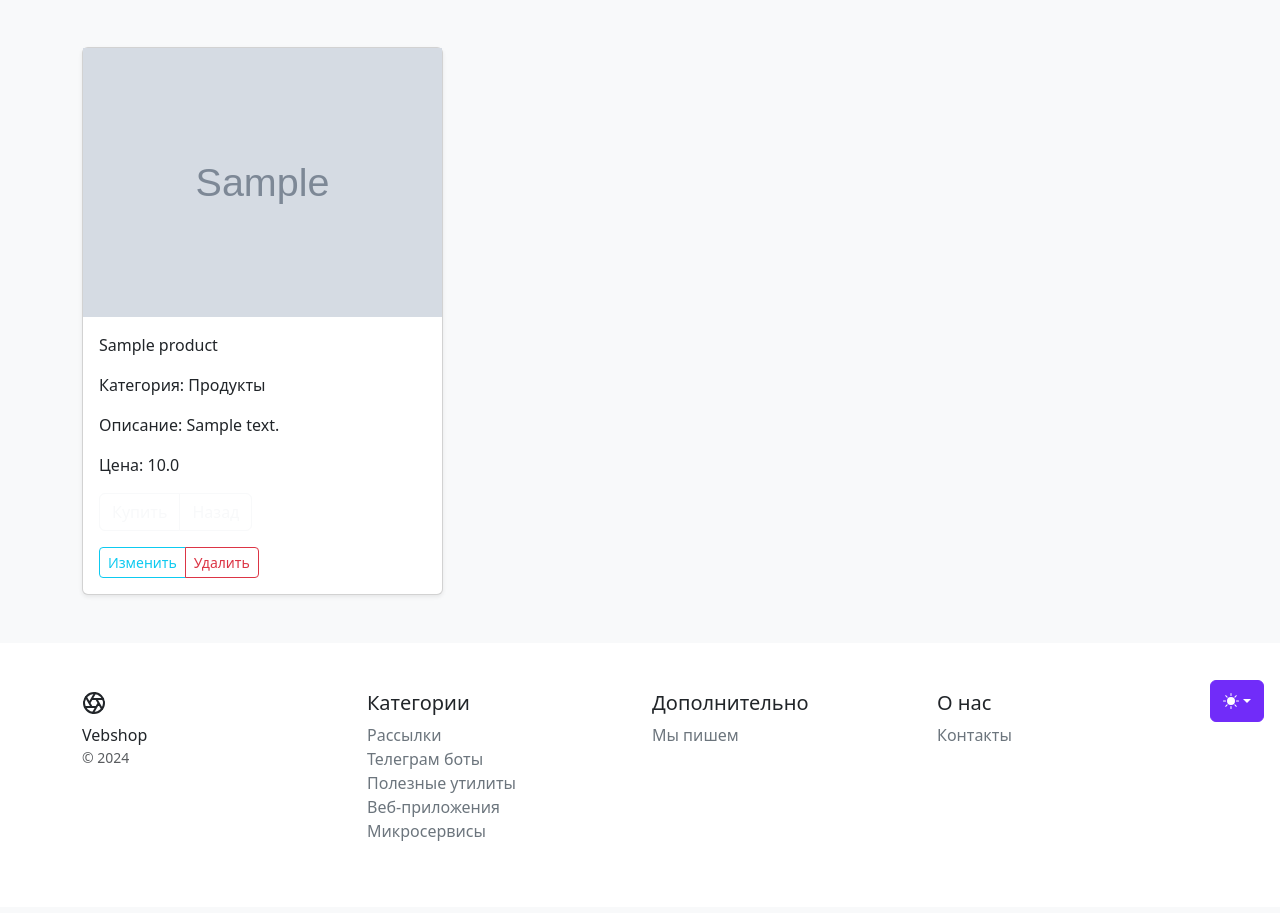
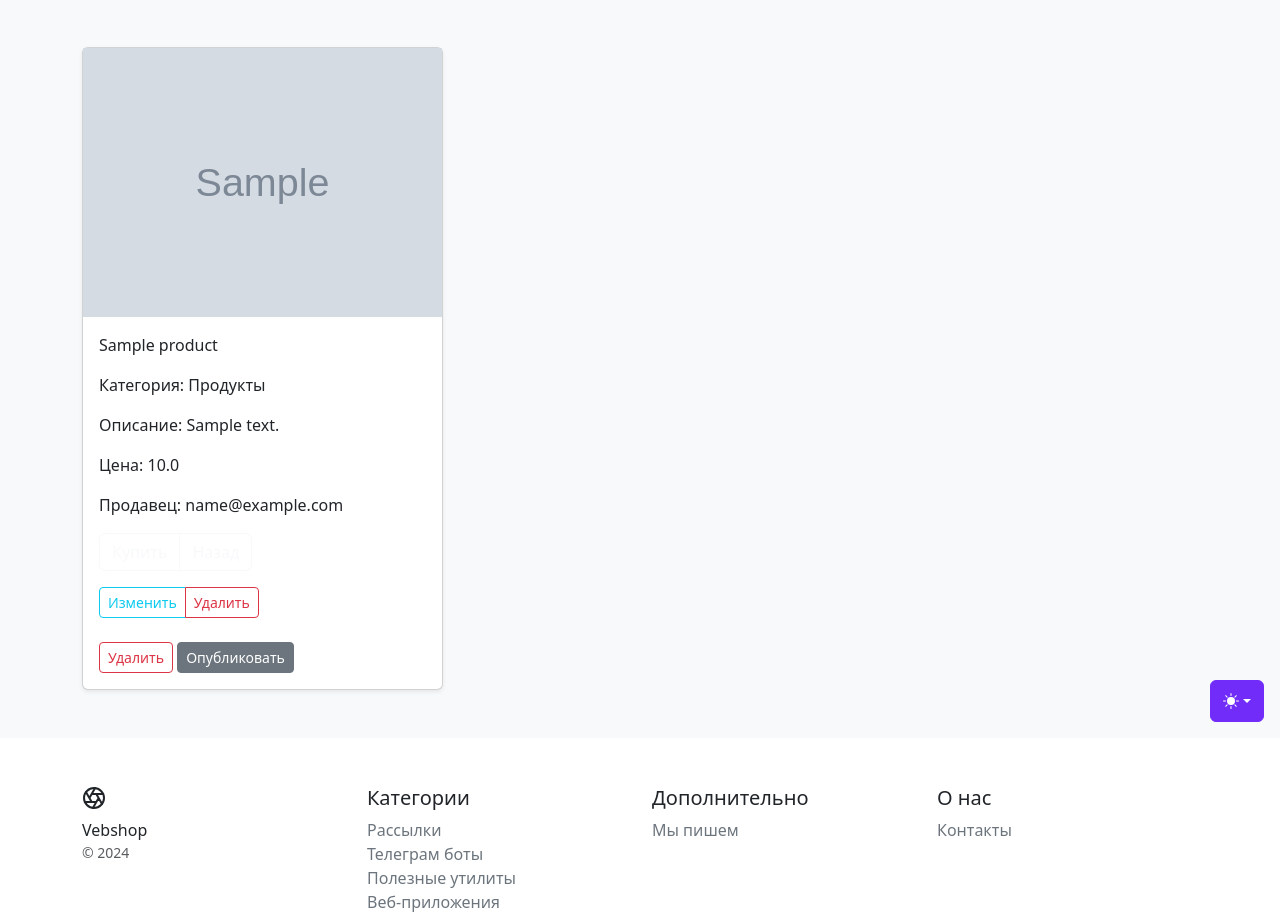
Before and after one commit to Fixxxseir/web_shop_by_jango, a Django app: a page that uses catalog/templates/catalog/product_detail.html in a window 1280 px wide. Shown: the part 62-975 px from the top of the page. Before the commit the page ends 903 px from the top, so only its background shows below. Run offline with Django 5.2, Linux system fonts and the light colour scheme; a user stored in the database is signed in; data comes from the database, SQL or seed files in the repository; tables that the repository leaves empty hold one stand-in row (values such as "Sample post"); grey boxes marked "Sample" are stand-in pictures; parts of the project's set-up code (start-up, migrations or seed data) failed here and were passed over; some libraries are stand-ins or nearby versions.

Commit message:
в шаблоне добавлены проверки на овнера и модера

```diff
--- a/catalog/templates/catalog/product_detail.html
+++ b/catalog/templates/catalog/product_detail.html
@@ -15,6 +15,11 @@
                         <p class="card-text">Категория: {{object.category}}</p>
                         <p class="card-text">Описание: {{object.description | truncatechars:100}}</p>
                         <p class="card-text">Цена: {{object.purchase_price}}</p>
+                        {% if object.owner %}
+                        <p class="card-text">Продавец: {{object.owner}}</p>
+                        {% else %}
+                        <p class="card-text">Продавец не указан</p>
+                        {% endif %}
                         <div class="d-flex justify-content-between align-items-center">
                             <div class="btn-group">
                                 <button type="button" class="btn btn-outline-light">Купить</button>
@@ -24,8 +29,26 @@
                         {% if user.is_authenticated %}
                         <div class="mt=3">
                             <div class="btn-group">
+                                {% if user == object.owner %}
                                 <a href="{% url 'catalog:product_update' object.slug %}" type="button" class="mt-3 btn btn-outline-info btn-sm">Изменить</a>
                                 <a href="{% url 'catalog:product_delete' object.slug %}" type="button" class="mt-3 btn btn-outline-danger btn-sm">Удалить</a>
+                                {% endif %}
+                            </div>
+                        </div>
+                        {% if perms.catalog.can_unpublish_product and perms.catalog.delete_product %}
+                        <div class="mt-2">
+                            <a href="{% url 'catalog:product_delete' object.slug %}" type="button" class="mt-3 btn btn-outline-danger btn-sm">Удалить</a>
+                            <form action="{% url 'catalog:status_product' object.slug %}" method="post" class="d-inline">
+                                {% csrf_token %}
+                                <button class="mt-3 btn btn-secondary btn-sm" type="submit">
+                                    {% if object.status == 'published' %}
+                                    Снять с публикации
+                                    {% else %}
+                                    Опубликовать
+                                    {% endif %}
+                                </button>
+                            </form>
+                        {% endif %}
                             </div>
                         </div>
                         {% endif %}
```
